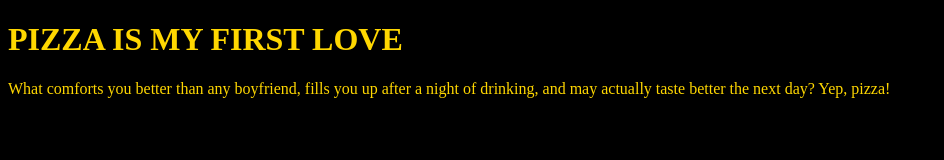
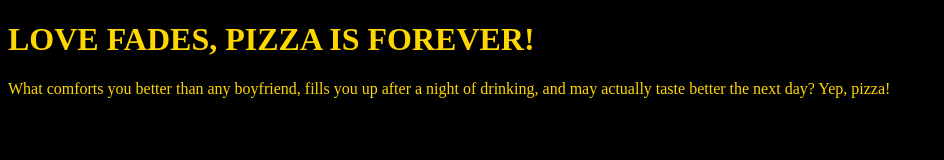
Before and after one commit to marie20194/marie20194.github.io, a plain HTML site: page unit_1/index.html in a window 1280 px wide. Shown: the whole page, without its empty margins (0-944 px from the left). Drawn offline with Linux system fonts and the light colour scheme.

Commit message:
NEW TEXT
NEW TEXT

```diff
--- a/unit_1/index.html
+++ b/unit_1/index.html
@@ -1,11 +1,11 @@
 <!DOCTYPE html>
 <html>
 	<head>
-		<title>Pizza is My First Love</title>
+		<title>Love Fades, Pizza is Forever!</title>
 		<link rel="stylesheet" type="text/css" href="css/style.css">
 	</head>
 	<body>
-		<h1>PIZZA IS MY FIRST LOVE</h1>
+		<h1>LOVE FADES, PIZZA IS FOREVER!</h1>
 		<p>What comforts you better than any boyfriend, fills you up after a night of drinking, and may actually taste better the next day? Yep, pizza!</p>
 	</body>
 </html>
```
